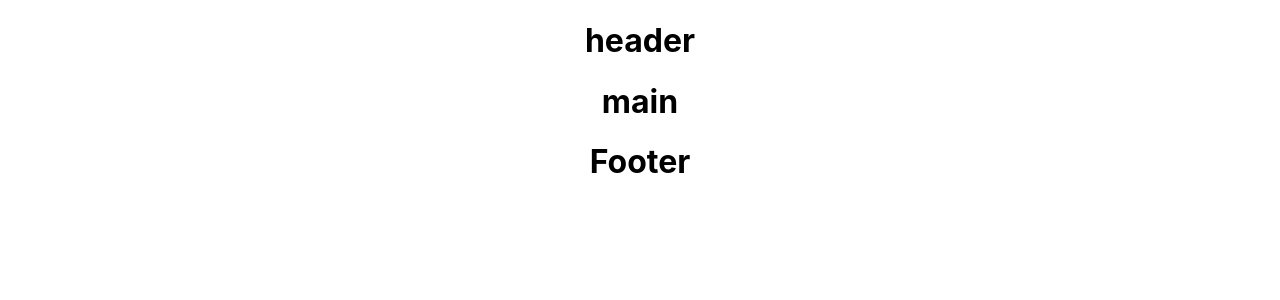
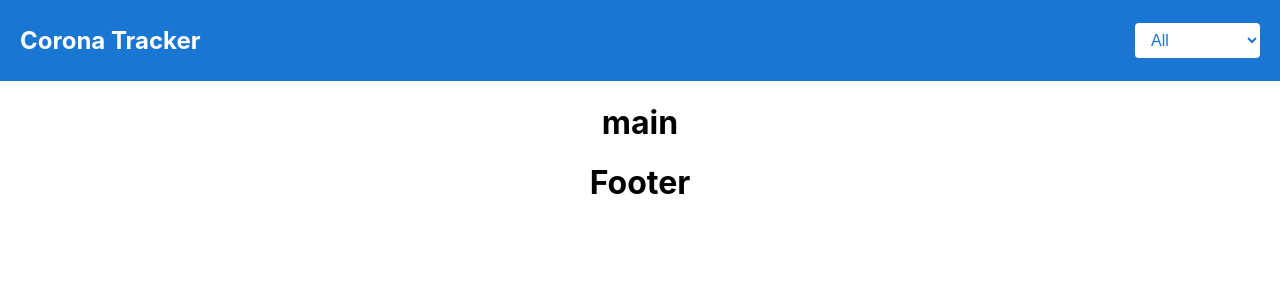
Before and after one commit to subhivmoozhippurath/corona_tracker, a React (Create React App) app: page / in a window 1280 px wide. Shown: the top 300 px of the page. Built offline with nearby package versions, Linux system fonts and the light colour scheme.

Commit message:
created hedaer with state dropdown

```diff
--- /dev/null
+++ b/src/components/Header.css
@@ -0,0 +1,33 @@
+/* Header.css */
+.header {
+    display: flex;
+    justify-content: space-between;
+    align-items: center;
+    background-color: #1976d2;
+    padding: 10px 20px;
+    color: white;
+  }
+
+  .logo h1 {
+    font-size: 24px;
+  }
+
+  .dropdown select {
+    padding: 8px 12px;
+    font-size: 16px;
+    background-color: white;
+    color: #1976d2;
+    border: none;
+    border-radius: 4px;
+    cursor: pointer;
+  }
+
+  .dropdown select:focus {
+    outline: none;
+    border-color: #1976d2;
+  }
+
+  .dropdown {
+    display: flex;
+    align-items: center;
+  }
--- a/src/components/Header.js
+++ b/src/components/Header.js
@@ -1,10 +1,35 @@
-import React from 'react'
+import React,{useState} from 'react';
+import './Header.css';
+import {covidData} from '../utils/constants'
 
 const Header = () => {
+    const [selectedState, setSelectedState] = useState('All');
+    const stateNames = Object.keys(covidData.India.States);
+
+    const states = [
+      { value: 'All', label: 'All' },
+      ...stateNames.map(state => ({ value: state, label: state }))
+    ];
+
+  const handleStateChange = (e) => {
+    setSelectedState(e.target.value);
+  };
+
   return (
-    <div>
-      <h1>header</h1>
+    <header className="header">
+    <div className="logo">
+      <h1>Corona Tracker</h1>
     </div>
+    <div className="dropdown">
+      <select value={selectedState} onChange={handleStateChange} className="dropdown-select">
+        {states.map((state) => (
+          <option key={state.value} value={state.value}>
+            {state.label}
+          </option>
+        ))}
+      </select>
+    </div>
+  </header>
   )
 }
 
--- a/src/utils/constants.js
+++ b/src/utils/constants.js
@@ -1,4 +1,4 @@
-export const coviData ={
+export const covidData ={
     "India": {
       "Total": 1000000,
       "Active": 200000,
```
